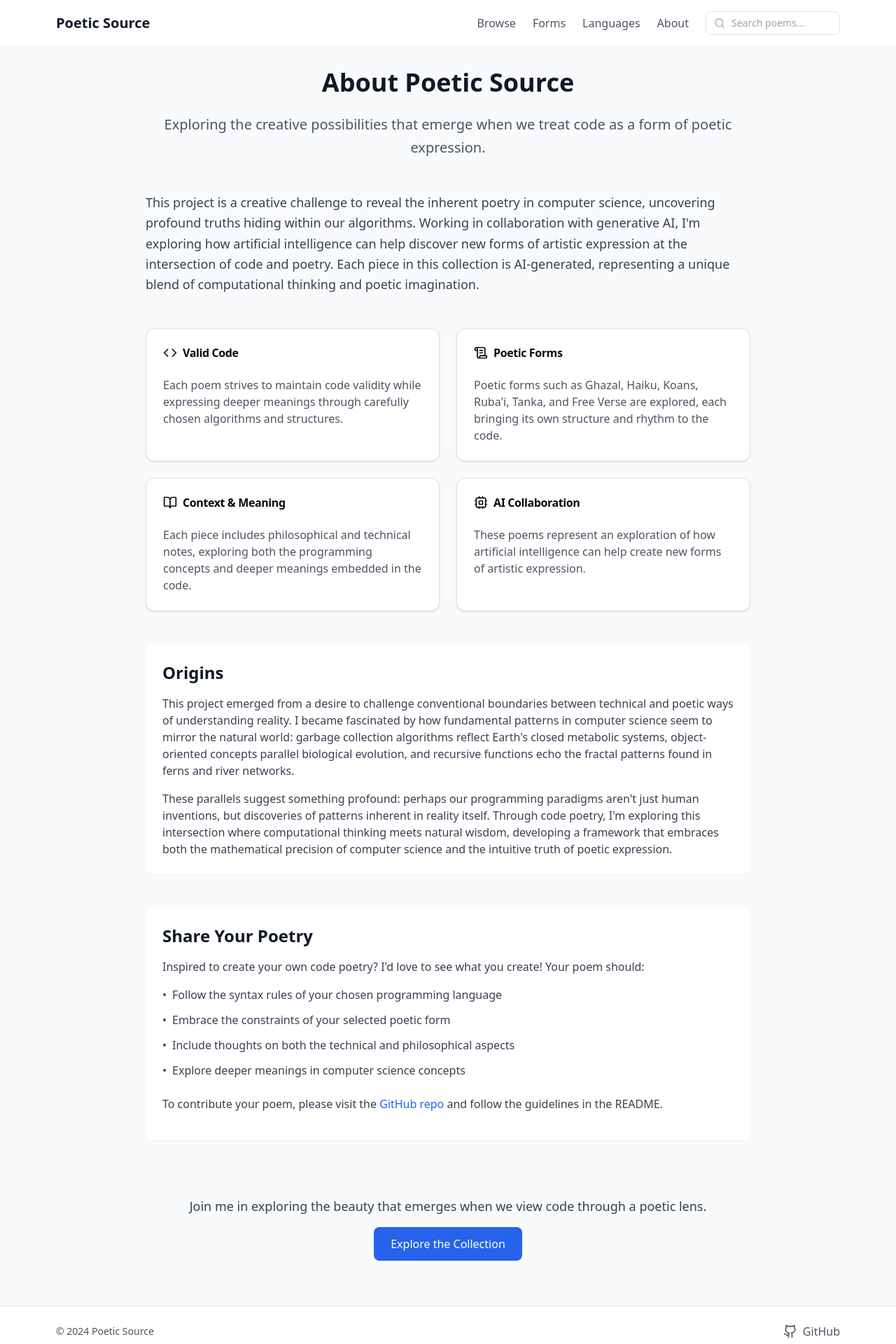
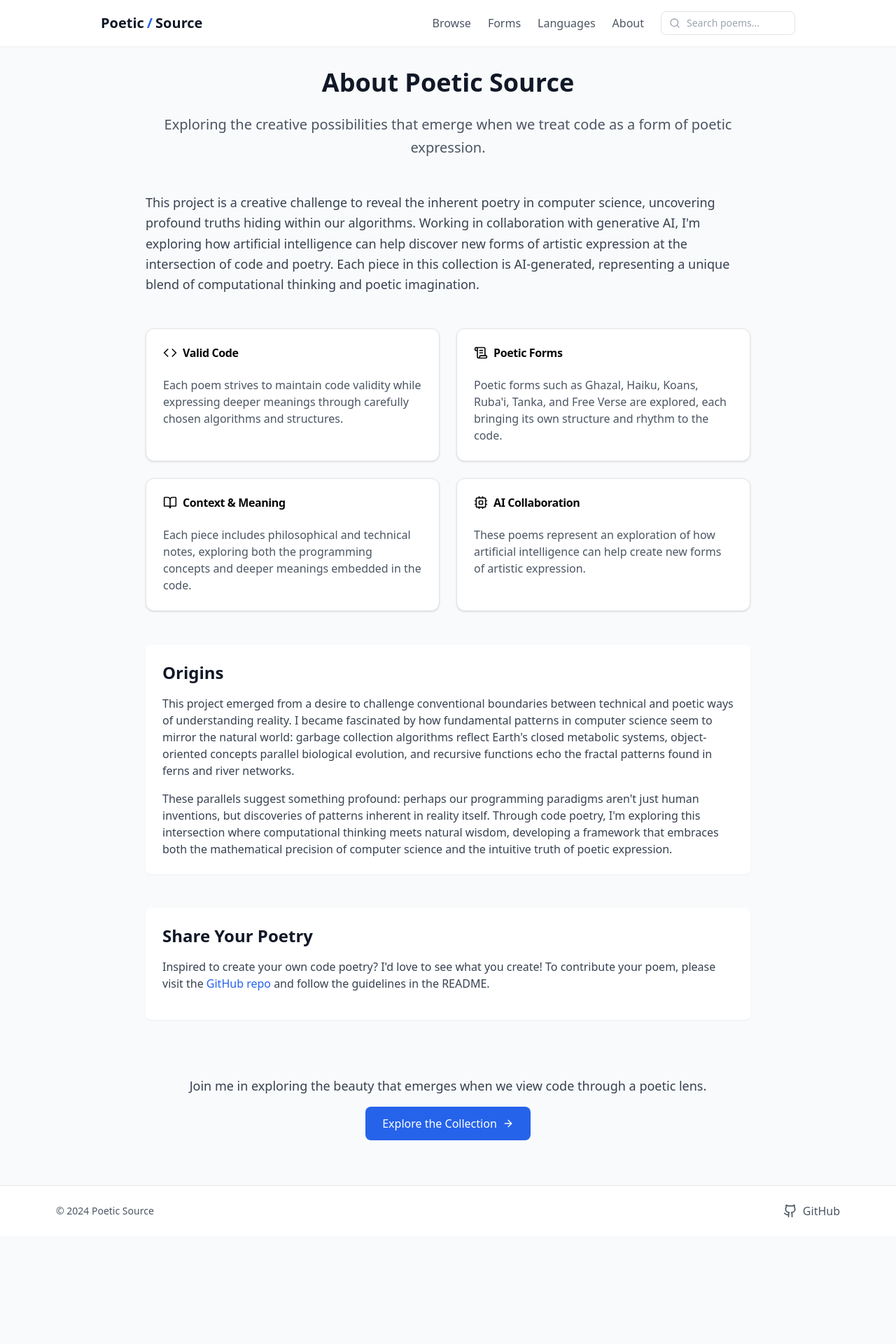
Before and after one commit to chamarapaul/poetic-source, a Next.js app: page /about in a window 1280 px wide. Shown: the top 1920 px of the page at 70% size. After the commit the page ends 1766 px from the top, so only its background shows below. Built offline with nearby package versions, Linux system fonts and the light colour scheme.

Commit message:
Updated site layout and ensured design consistency across main pages

```diff
--- a/src/components/Layout.tsx
+++ b/src/components/Layout.tsx
@@ -108,10 +108,12 @@ const Layout: React.FC<LayoutProps> = ({ children }) => {
     <div className="min-h-screen bg-gray-50">
       {/* Navigation */}
       <nav className="bg-white shadow-sm">
-        <div className="max-w-6xl mx-auto px-4 py-4">
+        <div className="max-w-5xl mx-auto px-4 py-4">
           <div className="flex justify-between items-center">
-            <Link href="/" className="text-xl font-bold text-gray-900">
-              Poetic Source
+            <Link href="/" className="flex items-center text-xl font-bold text-gray-900">
+              <span>Poetic</span>
+              <span className="text-blue-600 mx-1">/</span>
+              <span>Source</span>
             </Link>
 
             {/* Desktop Navigation */}
--- a/src/components/PoemDisplay.tsx
+++ b/src/components/PoemDisplay.tsx
@@ -109,13 +109,16 @@ export default function PoemDisplay({ poem, variant = 'full' }: PoemDisplayProps
       {/* View full poem link only for featured variant */}
       {isFeatured && (
         <div className="px-6 pb-6">
+          <div className="flex justify-end">
           <Link
             href={`/poems/${poem.id}`}
-            className="text-blue-600 hover:text-blue-700 inline-flex items-center"
+            className="text-blue-600 hover:text-blue-700 inline-flex items-center text-sm"
           >
+            <ArrowRight className="w-4 h-4 ml-1" />
             View full poem with notes
-            <ArrowRight className="w-4 h-4 ml-1" />
+
           </Link>
+          </div>
         </div>
       )}
     </article>
--- a/src/lib/curation/config.ts
+++ b/src/lib/curation/config.ts
@@ -4,8 +4,8 @@ import { CurationConfig } from './types';
 export const curationConfig: CurationConfig = {
   featuredPoems: [
     {
-      id: "cycles-of-release",
-      language: "befunge",
+      id: "quantum-tanka",
+      language: "python",
       startDate: "2024-11-14",
       // Current feature - no endDate
     },
--- a/src/pages/about.tsx
+++ b/src/pages/about.tsx
@@ -1,6 +1,6 @@
 // pages/about.tsx
 import React from 'react';
-import { ScrollText, Code, BookOpen, Cpu } from 'lucide-react';
+import { ScrollText, Code, BookOpen, Cpu, ArrowRight } from 'lucide-react';
 import { Card, CardHeader, CardTitle, CardContent } from '@/components/ui/card';
 import Layout from '@/components/Layout';
 
@@ -93,7 +93,8 @@ export default function AboutPage() {
                         </Card>
                     </div>
 
-                    <div className="bg-white p-6 rounded-lg shadow-sm mb-12">
+                    {/* Origins */}
+                    <div className="bg-white rounded-lg shadow-sm p-6">
                         <h2 className="text-2xl font-semibold text-gray-900 mb-4">Origins</h2>
                         <div className="space-y-4 text-gray-700">
                             <p>
@@ -115,31 +116,10 @@ export default function AboutPage() {
                     </div>
 
                     {/* Share Your Poetry */}
-                    <div className="bg-white p-6 rounded-lg shadow-sm">
+                    <div className="bg-white rounded-lg shadow-sm p-6">
                         <h2 className="text-2xl font-semibold text-gray-900 mb-4">Share Your Poetry</h2>
                         <p className="text-gray-700 mb-4">
-                            Inspired to create your own code poetry? I'd love to see what you create! Your poem should:
-                        </p>
-                        <ul className="space-y-3 text-gray-700 mb-6">
-                            <li className="flex items-start">
-                                <span className="font-medium mr-2">•</span>
-                                Follow the syntax rules of your chosen programming language
-                            </li>
-                            <li className="flex items-start">
-                                <span className="font-medium mr-2">•</span>
-                                Embrace the constraints of your selected poetic form
-                            </li>
-                            <li className="flex items-start">
-                                <span className="font-medium mr-2">•</span>
-                                Include thoughts on both the technical and philosophical aspects
-                            </li>
-                            <li className="flex items-start">
-                                <span className="font-medium mr-2">•</span>
-                                Explore deeper meanings in computer science concepts
-                            </li>
-                        </ul>
-                        <p className="text-gray-700 mb-4">
-                            To contribute your poem, please visit the <a
+                            Inspired to create your own code poetry? I'd love to see what you create! To contribute your poem, please visit the <a
                                 href="https://github.com/chamarapaul/poetic-source#contributing"
                                 target="_blank"
                                 rel="noopener noreferrer"
@@ -157,9 +137,10 @@ export default function AboutPage() {
                         </p>
                         <a
                             href="/poems"
-                            className="inline-block bg-blue-600 text-white px-6 py-3 rounded-lg hover:bg-blue-700 transition-colors"
+                            className="inline-flex items-center px-6 py-3 bg-blue-600 text-white rounded-lg hover:bg-blue-700 transition-colors"
                         >
                             Explore the Collection
+                            <ArrowRight className="w-4 h-4 ml-2" />
                         </a>
                     </div>
                 </section>
--- a/src/pages/forms/[form].tsx
+++ b/src/pages/forms/[form].tsx
@@ -26,7 +26,7 @@ export default function FormPage({ poems, form }: FormPageProps) {
 
   return (
     <Layout>
-      <div className="container mx-auto px-4 py-8">
+      <div className="max-w-4xl mx-auto px-4 py-8">
         {/* Form Header */}
         <div className="mb-12">
           <h1 className="text-4xl font-bold mb-4">
--- a/src/pages/forms/index.tsx
+++ b/src/pages/forms/index.tsx
@@ -15,7 +15,7 @@ interface FormsPageProps {
 const FormsPage = ({ formCategories }: FormsPageProps) => {
     return (
         <Layout>
-            <div className="container mx-auto px-4 py-8">
+            <div className="max-w-4xl mx-auto px-4 py-8">
                 <div className="mb-12">
                     <h1 className="text-3xl font-bold mb-4">Poetic Forms</h1>
                     <p className="text-gray-600 max-w-3xl">
--- a/src/pages/index.tsx
+++ b/src/pages/index.tsx
@@ -18,26 +18,29 @@ interface HomePageProps {
 export default function Home({ featuredPoem, recentPoems }: HomePageProps) {
   return (
     <Layout>
-      {/* Hero Section - removed extra text */}
-      <section className="py-8 px-4 text-center">
-        <div className="max-w-2xl mx-auto">
-          <h1 className="text-5xl font-bold text-gray-900 mb-4">
+      {/* Hero Section */}
+      <section className="pt-8 pb-16 px-4">
+        <div className="max-w-4xl mx-auto">
+          <div className="text-center relative">
+            <div className="absolute top-0 left-1/2 -translate-x-1/2 h-1 bg-gradient-to-r from-blue-500 to-blue-600 w-24" />
+            <div className="pt-12">
+              <h1 className="text-5xl font-bold text-gray-900 mb-6">
                 Poetic Source
               </h1>
-          <p className="text-xl text-gray-600 mb-6">
+              <p className="text-xl text-gray-600 mb-6 font-mono">
                 Where algorithms meet artistic expression
               </p>
-          <Link
+              <a
                 href="/about"
                 className="inline-flex items-center px-6 py-3 bg-blue-600 text-white rounded-lg hover:bg-blue-700 transition-colors"
               >
                 Learn More About Code Poetry
                 <ArrowRight className="w-4 h-4 ml-2" />
-          </Link>
+              </a>
+            </div>
+          </div>
         </div>
       </section>
-
-      {/* Rest of the sections remain the same */}
       <section className="pt-4 px-4">
         <div className="max-w-4xl mx-auto">
           <h2 className="text-3xl font-bold text-gray-900 mb-6">
@@ -59,16 +62,9 @@ export default function Home({ featuredPoem, recentPoems }: HomePageProps) {
                 Recently compiled poems
               </p>
             </div>
-            <Link
-              href="/poems"
-              className="text-blue-600 hover:text-blue-700 flex items-center"
-            >
-              View all poems
-              <ArrowRight className="w-4 h-4 ml-1" />
-            </Link>
           </div>
 
-          <div className="space-y-4">
+          <div className="space-y-4 mb-8">
             {recentPoems.map((poem) => (
               <article key={poem.id} className="bg-white rounded-lg border hover:shadow-md transition-shadow">
                 <div className="p-4">
@@ -98,6 +94,15 @@ export default function Home({ featuredPoem, recentPoems }: HomePageProps) {
               </article>
             ))}
           </div>
+        </div>
+        <div className="flex justify-end">
+            <Link
+              href="/poems"
+              className="text-blue-600 hover:text-blue-700 flex items-center"
+            >
+              <ArrowRight className="w-4 h-4 ml-1" />
+              View all poems
+            </Link>
           </div>
       </section>
     </Layout>
--- a/src/pages/languages/[language].tsx
+++ b/src/pages/languages/[language].tsx
@@ -26,7 +26,7 @@ export default function LanguagePage({ language, metadata, poems }: LanguagePage
 
     return (
       <Layout>
-        <div className="container mx-auto px-4 py-8">
+        <div className="max-w-4xl mx-auto px-4 py-8">
           {/* Language Header */}
           <div className="mb-12">
             <h1 className="text-4xl font-bold mb-4">
--- a/src/pages/languages/index.tsx
+++ b/src/pages/languages/index.tsx
@@ -15,7 +15,7 @@ interface LanguagesPageProps {
 const LanguagesPage = ({ languageCategories }: LanguagesPageProps) => {
     return (
         <Layout>
-            <div className="container mx-auto px-4 py-8">
+            <div className="max-w-4xl mx-auto px-4 py-8">
                 <div className="mb-12">
                     <h1 className="text-3xl font-bold mb-4">Programming Languages</h1>
                     <p className="text-gray-600 max-w-3xl">
--- a/src/pages/poems/index.tsx
+++ b/src/pages/poems/index.tsx
@@ -14,7 +14,7 @@ interface BrowsePageProps {
 const BrowsePage = ({ poems, totalPoems }: BrowsePageProps) => {
   return (
     <Layout>
-      <div className="container mx-auto px-4 py-8">
+      <div className="max-w-4xl mx-auto px-4 py-8">
         <div className="mb-12">
           <h1 className="text-3xl font-bold mb-4">Browse Poems</h1>
           <p className="text-gray-600 max-w-3xl">
```
Lines whose indentation alone changed are shown as unchanged.
